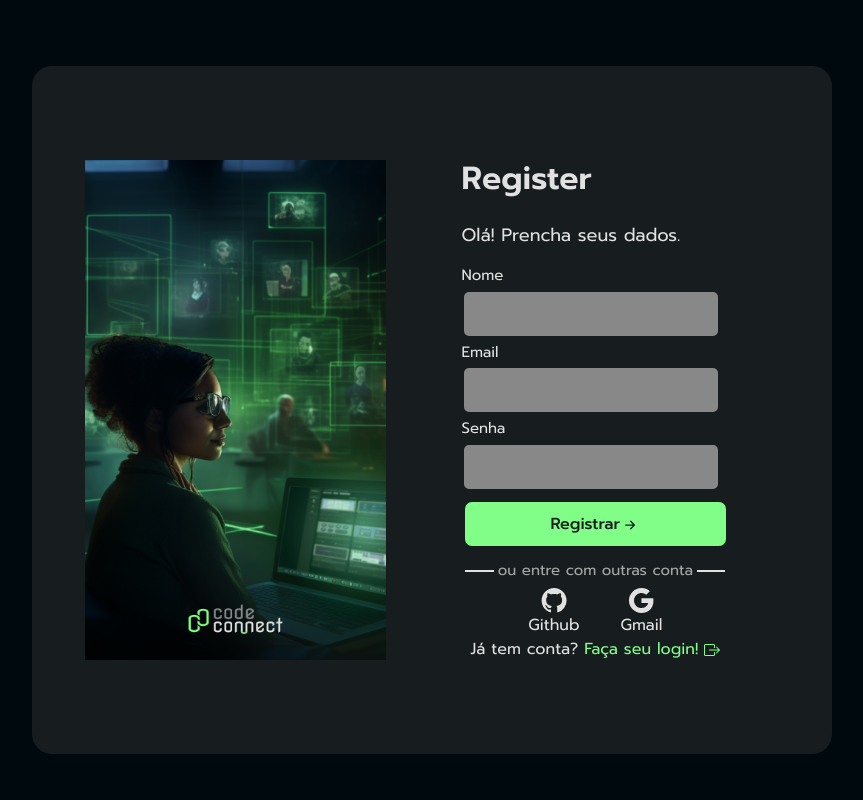
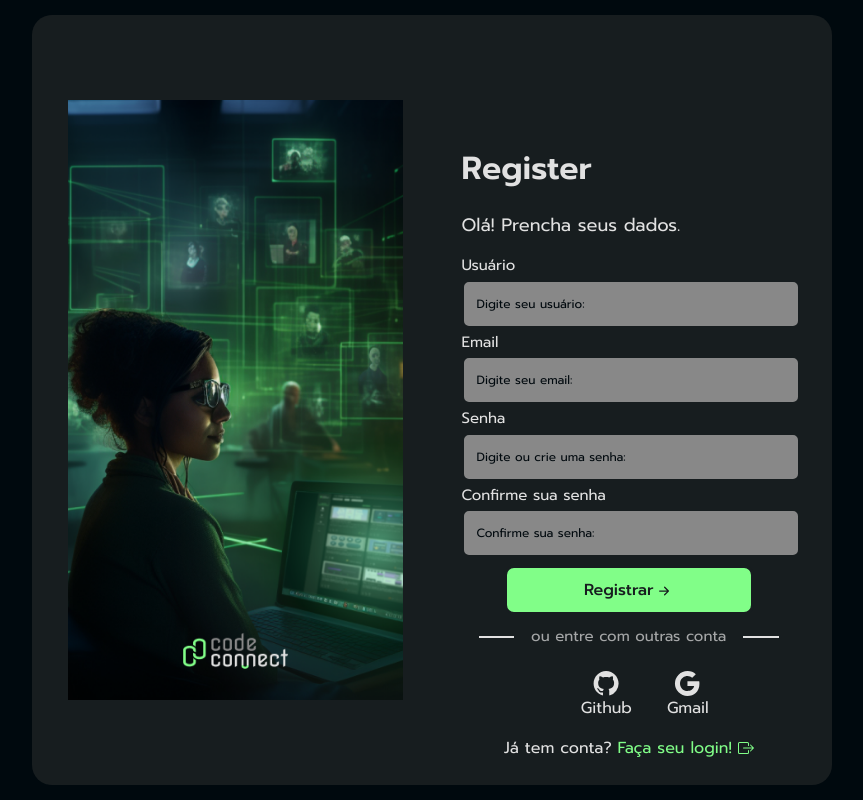
Before and after one commit to thalles-j/code-connect, a plain HTML site: page register.html in a window 1280 px wide. Shown: the whole page, without its empty margins (208-1071 px from the left). Drawn offline with nearby package versions, Linux system fonts and the light colour scheme.

Commit message:
register sla

```diff
--- a/register.html
+++ b/register.html
@@ -31,19 +31,22 @@
                 </h3>
                 <div class="container-form">
                     <form>
-                        <label for="user">Nome</label>
-                        <input type="text" name="user" id="inputUser">
+                        <label for="user">Usuário</label>
+                        <input type="text" name="user" id="inputUser" placeholder="Digite seu usuário:">
 
                         <label for="email">Email</label>
-                        <input type="text" name="email" id="inputEmailUser">
+                        <input type="text" name="email" id="inputEmailUser" placeholder="Digite seu email:">
 
                         <label for="password">Senha</label>
-                        <input type="password" name="password" id="inputPassword">
+                        <input type="password" name="password" id="inputPassword" placeholder="Digite ou crie uma senha:">
+                        <label for="password">Confirme sua senha</label>
+                        <input type="password" name="password" id="inputPassword" placeholder="Confirme sua senha:">
 
-                        <button type="submit" class="btnRegister btnStyle">Registrar<svg xmlns="http://www.w3.org/2000/svg" width="20" height="20" fill="currentColor" class="bi bi-arrow-right-short" viewBox="0 0 16 16">
-                            <path fill-rule="evenodd" d="M4 8a.5.5 0 0 1 .5-.5h5.793L8.146 5.354a.5.5 0 1 1 .708-.708l3 3a.5.5 0 0 1 0 .708l-3 3a.5.5 0 0 1-.708-.708L10.293 8.5H4.5A.5.5 0 0 1 4 8"/>
-                          </svg></button>
-
+                        <div class="container-btn">
+                            <button type="submit" class="btnRegister btnStyle">Registrar<svg xmlns="http://www.w3.org/2000/svg" width="20" height="20" fill="currentColor" class="bi bi-arrow-right-short" viewBox="0 0 16 16">
+                                <path fill-rule="evenodd" d="M4 8a.5.5 0 0 1 .5-.5h5.793L8.146 5.354a.5.5 0 1 1 .708-.708l3 3a.5.5 0 0 1 0 .708l-3 3a.5.5 0 0 1-.708-.708L10.293 8.5H4.5A.5.5 0 0 1 4 8"/>
+                            </svg></button>
+                        </div>
                     </form>
 
                     <div id="textHrSpan">
--- a/src/script/index.js
+++ b/src/script/index.js
@@ -55,8 +55,8 @@ btnRemoveImg.addEventListener('click', () =>{
   if (imgPrincipal.src && imgPrincipal.src !== window.location.href) {
     // Se tiver imagem, remover a imagem e o nome
     imgPrincipal.src = "";
-    nomeImg.innerHTML = "";
-    inputUpload.value = ""; // Limpar o input file
+    nomeImg.innerHTML = "Envie um arquivo";
+    inputUpload.value = "";
   } else {
     // Se não tiver imagem, exibir mensagem de alerta
     alert("Não há imagem carregada para remover.");
--- a/src/style/login.css
+++ b/src/style/login.css
@@ -19,7 +19,6 @@ body{
     justify-content: center;
     align-items: start;
     height: 100vh;
-
     padding: 56px 0;
 }
 section{
@@ -27,7 +26,10 @@ section{
     background-color: var(--itens-background);
     margin: 10px;
     width: 800px;
-    height: 100%;
+    display: flex;
+    align-self: center;
+    justify-content: center;
+
 
 }
 main {
@@ -97,6 +99,9 @@ input{
     border-radius: 5px;
     font-size: 12px;
     border: solid var(--secondary-color);
+}
+input::placeholder{
+    color: var(--text-color);
 }
 input:focus{
     border: solid var(--primary-color);
@@ -206,12 +211,13 @@ hr{
 }
 .container-request p{
     font-size: 13px;
-    margin: 10px 0 0 8px;
+    margin: 12px 0 0 8px;
 }
-.container-request a{
+.container-request p a{
     color: var(--primary-color);
     text-decoration: none;
     margin: 1rem 0;
+    font-size: 16px;
 
 }
 .container-request a:hover{
@@ -239,8 +245,8 @@ hr{
         gap: 0;
     }
     #fundoLogo{
-        width: 385px;
-        height: 315px;
+        width: 505px;
+        height: 415px;
         margin: 0;
         content: url('/src/img/imgLogin730media.png');
     }
@@ -265,7 +271,7 @@ hr{
     .container p{
         margin: 2rem 0;
     }
-    .container-request a{
+    .container-request p a{
         font-size: 17px;
         margin: 30px 0;
     }
--- a/src/style/register.css
+++ b/src/style/register.css
@@ -27,7 +27,11 @@ section{
     background-color: var(--itens-background);
     margin: 10px;
     width: 800px;
-    height: 100%;
+    display: flex;
+    height: 770px;
+    align-self: center;
+    justify-content: center;
+
 
 }
 main {
@@ -48,14 +52,14 @@ main {
     display: flex;
 }
 .container-img img {
-    width: 407px;
+    width: 650px;
     max-width: 100%;
     height: auto;
 }
 
 #fundoLogo{
-    width: auto;
-    height: 500px;
+    width: 450px;
+    height: 600px;
 }
 .container-main{
     height: 500px;
@@ -91,7 +95,7 @@ main {
 input{
     margin: 5px 2px;
     outline: none;
-    width: 76%;
+    width: 100%;
     border: none;
     background-color: var(--secondary-color);
     padding: 10px;
@@ -99,19 +103,28 @@ input{
     font-size: 12px;
     border: solid var(--secondary-color);
 }
+input::placeholder{
+    color: var(--background-color);
+}
 input:focus{
     border: solid var(--primary-color);
 }
-.btnStyle{
-    width: 80%;
+
+.container-btn{
+    width: 100%;
+    display: flex;
+    justify-content: center;
+}
+
+.btnStyle {
+    width: 250px;
     border-radius: 10px;
     display: inline;
-    margin: 5px 0;
+    margin: 5px;
     padding: 10px;
     background-color: var(--primary-color);
     color: var(--itens-background);
     font-weight: 500;
-    justify-content: center;
     border: solid var(--itens-background);
     transition: ease-in-out 300ms;
 }
@@ -153,7 +166,7 @@ input:focus{
 #textHrSpan{
     display: inline-flex;
     text-align: center;
-    width: 80%;
+    width: 100%;
 }
 hr{
     display: flex;
@@ -168,14 +181,15 @@ hr{
 }
 
 .social-icons{
+    margin: 1rem;
     display: inline-flex;
-    width: 80%;
+    width: 100%;
     justify-content: center;
     transition: ease-in-out 300ms;
 }
 .social-icons a{
     text-align: center;
-    margin: 0 8px;
+    margin: 0 5px;
     color: var(--text-color);
 }
 .social-icons a:hover{
@@ -190,8 +204,9 @@ hr{
 }
 
 .container-login{
+
     text-align: center;
-    width: 80%;
+    width: 100%;
 }
 .container-login p{
     font-size: 13px;
--- a/src/style/style.css
+++ b/src/style/style.css
@@ -155,7 +155,7 @@ main{
 }
 
 .container-btn button{
-    width: 50%;
+    width: 100%;
     padding: 12px 32px 12px 32px;
     text-align: center;
     border-radius: 8px;
```
Also changed, not shown: login.html (+5 -5 lines).
